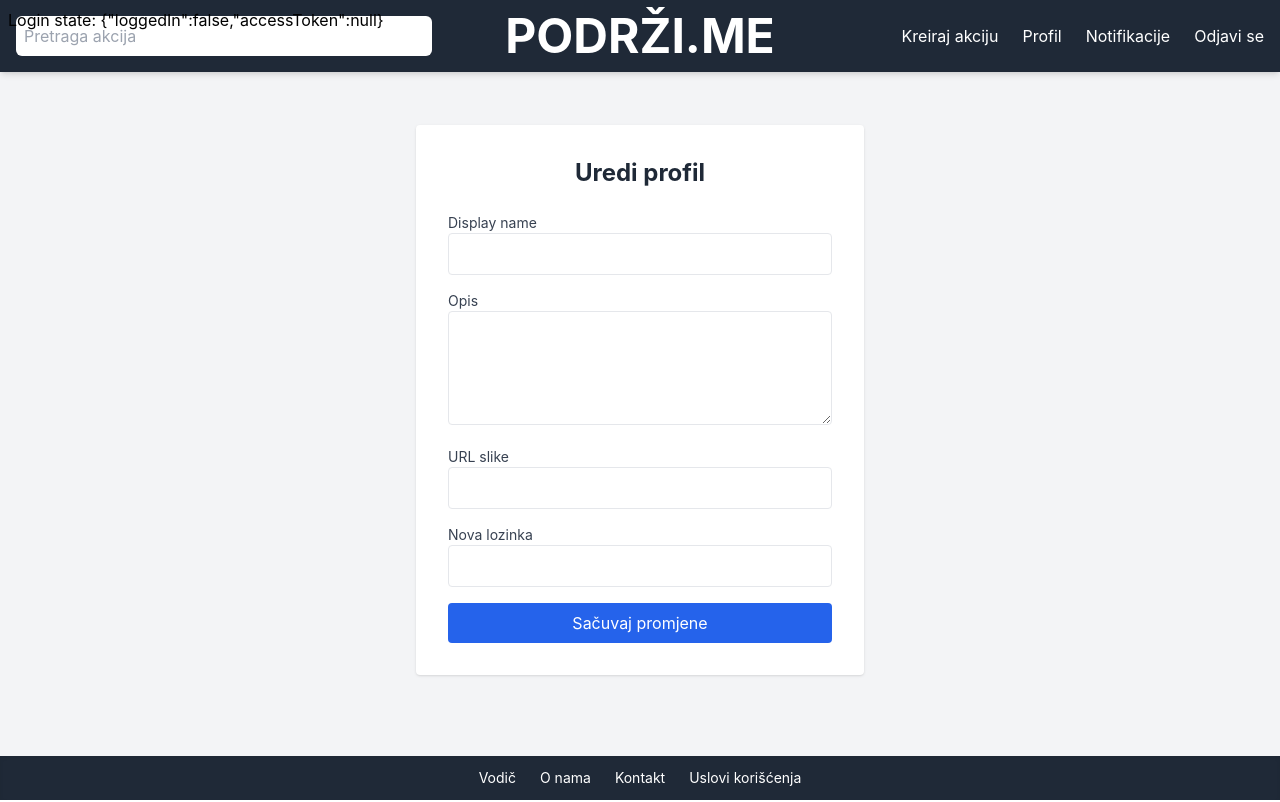
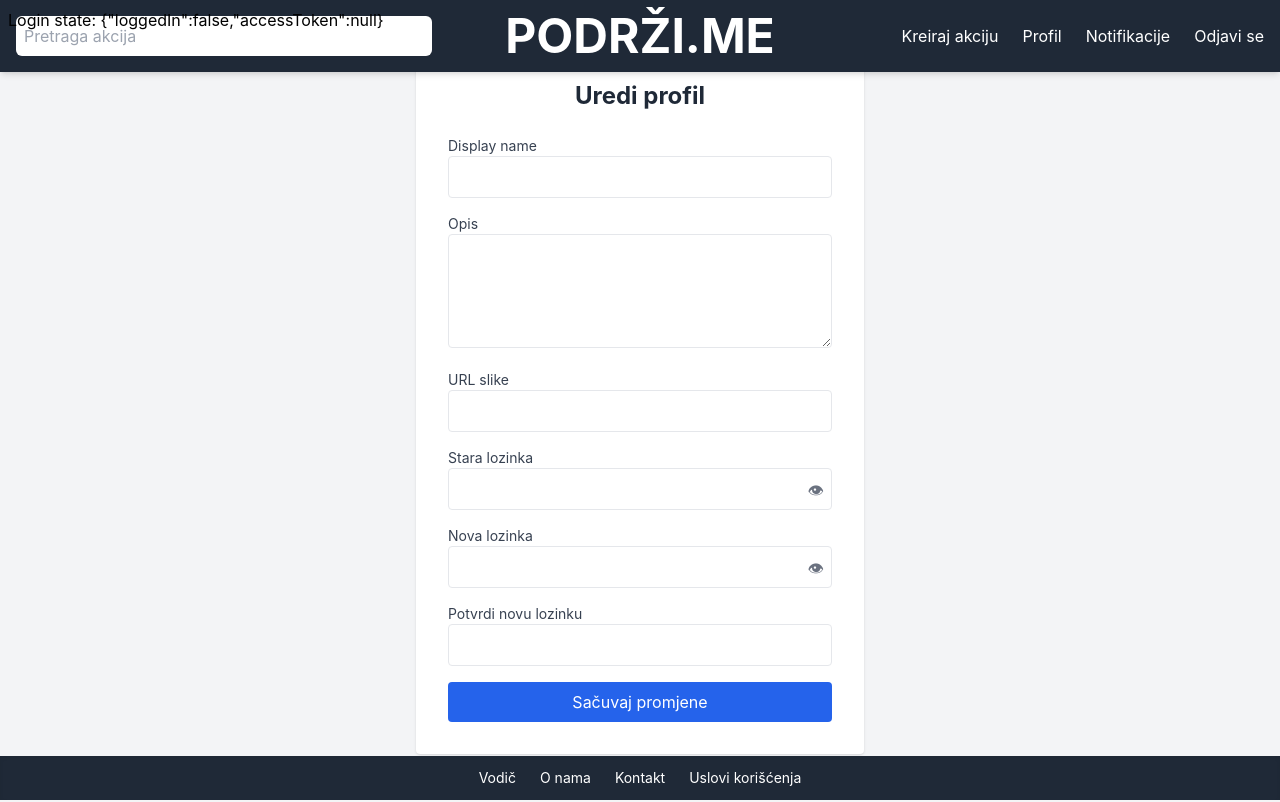
Before and after one commit to bratpeki/podrzi.me, a React app in the folder React/: page /editProfilePage in a window 1280 px wide. Built offline with nearby package versions, Linux system fonts and the light colour scheme.

Commit message:
U EditProfilePage je sada moguce promjeniti lozinka TODO: Dodati ubacivanje slike

```diff
--- a/React/src/EditProfilePage.js
+++ b/React/src/EditProfilePage.js
@@ -3,20 +3,26 @@ import { useNavigate } from 'react-router-dom';
 import NavigationBar from './NavigationBar';
 import InfoFooter from './InfoFooter';
 import { AuthStateContext } from './components/UseAuthState';
-import { useDropzone } from 'react-dropzone';
+//import { useDropzone } from 'react-dropzone';
 
-
+//api/images/uploaduser <=za sliku korisnika
 function EditProfilePage(){
 
     const { authState }=useContext(AuthStateContext);
     const [imageFile, setImageFile] = React.useState([]);
     const [previewImage, setPreviewImage] = React.useState([]);
+    const [confirmPassword, setConfirmPassword] = useState('');
+    const [passwordError, setPasswordError] = useState('');
+    const [showOldPassword,setShowOldPassword]= useState(false);
+    const [showNewPassword, setShowNewPassword] = useState(false);
+
 
     const [formData,setFormData]=useState({
         username: '',
         email:'',
         password:'',
-        displayName:'',
+        oldpassword:'',
+        displayname:'',
         desc:'',
         imagepath:'',
     });
@@ -42,8 +48,9 @@ function EditProfilePage(){
                 setFormData({
                     username: data.username || '',
                     email: data.email || '',
+                    oldpassword: '',
                     password: '',
-                    displayName :data.displayname || '',
+                    displayname :data.displayname || '',
                     desc: data.desc || '',
                     imagepath: data.imagepath || '',
                 });
@@ -128,16 +135,70 @@ return (
               />
             </div>
 
-            <div>
+
+            <div className='relative'>
+              <label className="block text-sm text-gray-700">Stara lozinka</label>
+              <input
+                type={showOldPassword ?'text' : 'password'}
+                name="oldpassword"
+                value={formData.oldpassword}
+                onChange={handleChange}
+                className="w-full border rounded px-3 py-2"
+                required
+              />
+               <button
+                type="button"
+                onClick={() => setShowOldPassword(!showOldPassword)}
+                className="absolute right-2 top-[30px] text-gray-500 hover:text-gray-800"
+              >
+                 {showOldPassword ? '🙈' : '👁'}
+               </button>
+            </div>
+
+
+            <div className='relative'>
               <label className="block text-sm text-gray-700">Nova lozinka</label>
               <input
-                type="password"
+                type={showNewPassword ? 'text' : "password"}
                 name="password"
                 value={formData.password}
                 onChange={handleChange}
                 className="w-full border rounded px-3 py-2"
               />
+              <button
+                type="button"
+                onClick={() => setShowNewPassword(!showNewPassword)}
+                className="absolute right-2 top-[30px] text-gray-500 hover:text-gray-800"
+              >
+                {showNewPassword ? '🙈' : '👁'}
+               </button>
             </div>
+
+
+
+            <div>
+              <label className="block text-sm text-gray-700">Potvrdi novu lozinku</label>
+                <input
+                  type="password"
+                  value={confirmPassword}
+                  onChange={(e) => {
+                            const value = e.target.value;
+                            setConfirmPassword(value);
+
+                           if (value === formData.password) {
+                                    setPasswordError('');
+                                   // Ako su iste, proslijedi validnu lozinku
+                                    handleChange({ target: { name: 'password', value } });
+                            } else {
+                                     setPasswordError('Lozinke se ne poklapaju');
+                                   }
+                }}
+                  className="w-full border rounded px-3 py-2"
+              />
+                {passwordError && (
+                    <p className="text-red-600 text-sm mt-1">{passwordError}</p>
+                )}
+              </div>
 
             <button
               type="submit"
```
